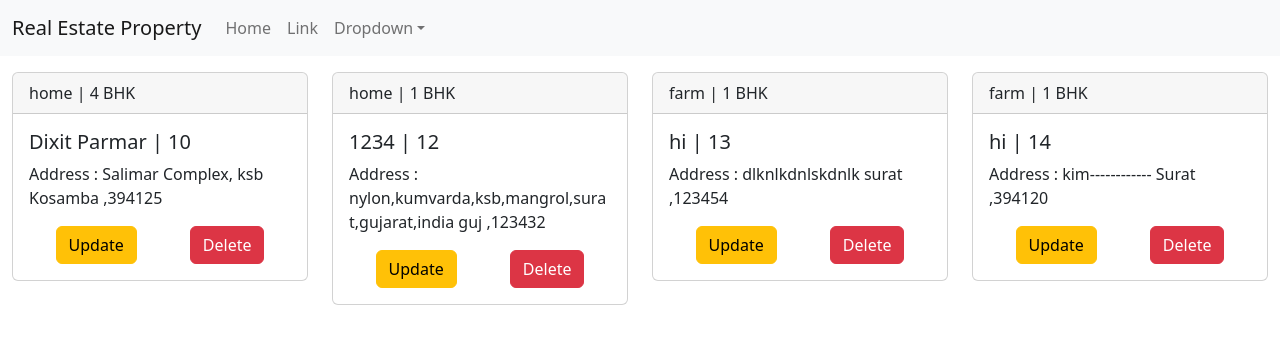
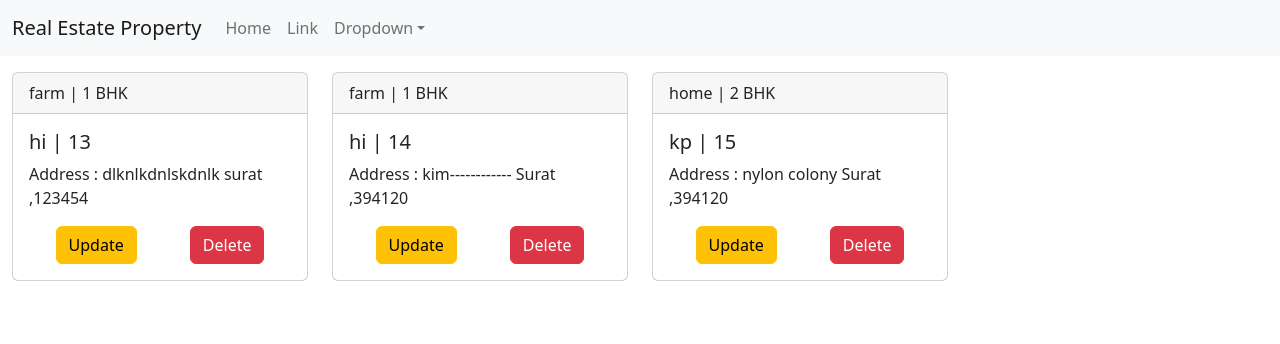
Before and after one commit to Krunal01/Property, a React (Create React App) app: page / in a window 1280 px wide. Shown: the top 344 px of the page. Built offline with nearby package versions, Linux system fonts and the light colour scheme; data requests are answered from the project's data file.

Commit message:
addressline field attach

```diff
--- a/db.json
+++ b/db.json
@@ -1,27 +1,5 @@
 {
   "properties": [
-    {
-      "ownerName": "Dixit Parmar",
-      "propertyType": "home",
-      "bhk": 4,
-      "city": "Kosamba",
-      "pinCode": 394125,
-      "address": "Salimar Complex, ksb",
-      "description": "",
-      "formBasicEmail": "I want to sell my house in 50lakhs.",
-      "id": 10
-    },
-    {
-      "ownerName": "1234",
-      "propertyType": "home",
-      "bhk": "1",
-      "city": "guj",
-      "pinCode": 123432,
-      "address": "nylon,kumvarda,ksb,mangrol,surat,gujarat,india",
-      "description": "",
-      "formBasicEmail": "emj checking krva",
-      "id": 12
-    },
     {
       "ownerName": "hi",
       "propertyType": "farm",
@@ -43,6 +21,18 @@
       "description": "",
       "formBasicEmail": "ok......",
       "id": 14
+    },
+    {
+      "ownerName": "kp",
+      "propertyType": "home",
+      "bhk": 2,
+      "city": "Surat",
+      "pinCode": 394120,
+      "address": "nylon colony ",
+      "addressline1": "nylon colony ",
+      "addressline2": "nylon colony ",
+      "description": "",
+      "id": 15
     }
   ]
 }
--- a/src/pages/property/PropertyAdd.js
+++ b/src/pages/property/PropertyAdd.js
@@ -19,6 +19,8 @@ function PropertyAdd() {
       city: "",
       pinCode: "",
       address: "",
+      addressline1: "",
+      addressline2: "",
       description: "",
     },
     validationSchema: Yup.object().shape({
@@ -46,6 +48,14 @@ function PropertyAdd() {
         .min(10, "Enter address")
         .max(255, "Enter address")
         .required("Please Enter address "),
+      addressline1: Yup.string()
+        .min(10, "Enter address")
+        .max(255, "Enter address")
+        .required("Please Enter address "),
+      addressline2: Yup.string()
+        .min(10, "Enter address")
+        .max(255, "Enter address")
+        .required("Please Enter address "),
       propertyType: Yup.string().required("Please select property type"),
       description: Yup.string(),
     }),
@@ -60,6 +70,11 @@ function PropertyAdd() {
       );
       console.log(response);
       formik.setFieldValue("city", response.data[0].PostOffice[0].Division);
+      // formik.setFieldValue("addressline1", response.data[0].PostOffice[1].Name);
+      // formik.setFieldValue(
+      //   "addressline2",
+      //   response.data[0].PostOffice[0].Circle
+      // );
     } catch (error) {
       console.log(error);
     }
@@ -191,6 +206,8 @@ function PropertyAdd() {
                     </Form.Text>
                   </Form.Group>
                 )}
+
+                {/* </Row> */}
               </Col>
             </Row>
 
@@ -258,6 +275,51 @@ function PropertyAdd() {
               </Form.Text>
             </Form.Group>
 
+            {/* <Row > */}
+            {/* <Form.Group controlId="formBasicEmail" className="p-2 w-100"> */}
+            <Form.Group controlId="formBasicEmail" className="p-2">
+              <Form.Label>Address Line 1 </Form.Label>
+              <Form.Control
+                as="textarea"
+                name="addressline1"
+                value={formik.values.addressline1}
+                aria-label="With textarea"
+                placeholder="Enter Address"
+                onChange={formik.handleChange}
+                isInvalid={
+                  formik.touched.addressline1 && formik.errors.addressline1
+                }
+              />
+              <Form.Text className="text-danger">
+                {formik.touched.addressline1 && formik.errors.addressline1 ? (
+                  <div className="text-danger">
+                    {formik.errors.addressline1}
+                  </div>
+                ) : null}
+              </Form.Text>
+            </Form.Group>
+            <Form.Group controlId="formBasicEmail" className="p-2">
+              <Form.Label>Address Line 2 </Form.Label>
+              <Form.Control
+                as="textarea"
+                name="addressline2"
+                value={formik.values.addressline2}
+                aria-label="With textarea"
+                placeholder="Enter Address"
+                onChange={formik.handleChange}
+                isInvalid={
+                  formik.touched.addressline2 && formik.errors.addressline2
+                }
+              />
+              <Form.Text className="text-danger">
+                {formik.touched.addressline2 && formik.errors.addressline2 ? (
+                  <div className="text-danger">
+                    {formik.errors.addressline2}
+                  </div>
+                ) : null}
+              </Form.Text>
+            </Form.Group>
+
             <Form.Group className="p-2" controlId="formBasicEmail">
               <Form.Label>Description of Your Property</Form.Label>
               <Form.Control
@@ -275,7 +337,9 @@ function PropertyAdd() {
                   <div className="text-danger">{formik.errors.description}</div>
                 ) : null}
               </Form.Text>
+              {/* </Form.Group> */}
             </Form.Group>
+
             <Form.Group className="d-flex justify-content-end">
               <Link to="/">
                 <Button variant="danger" type="reset" className="m-2">
```
